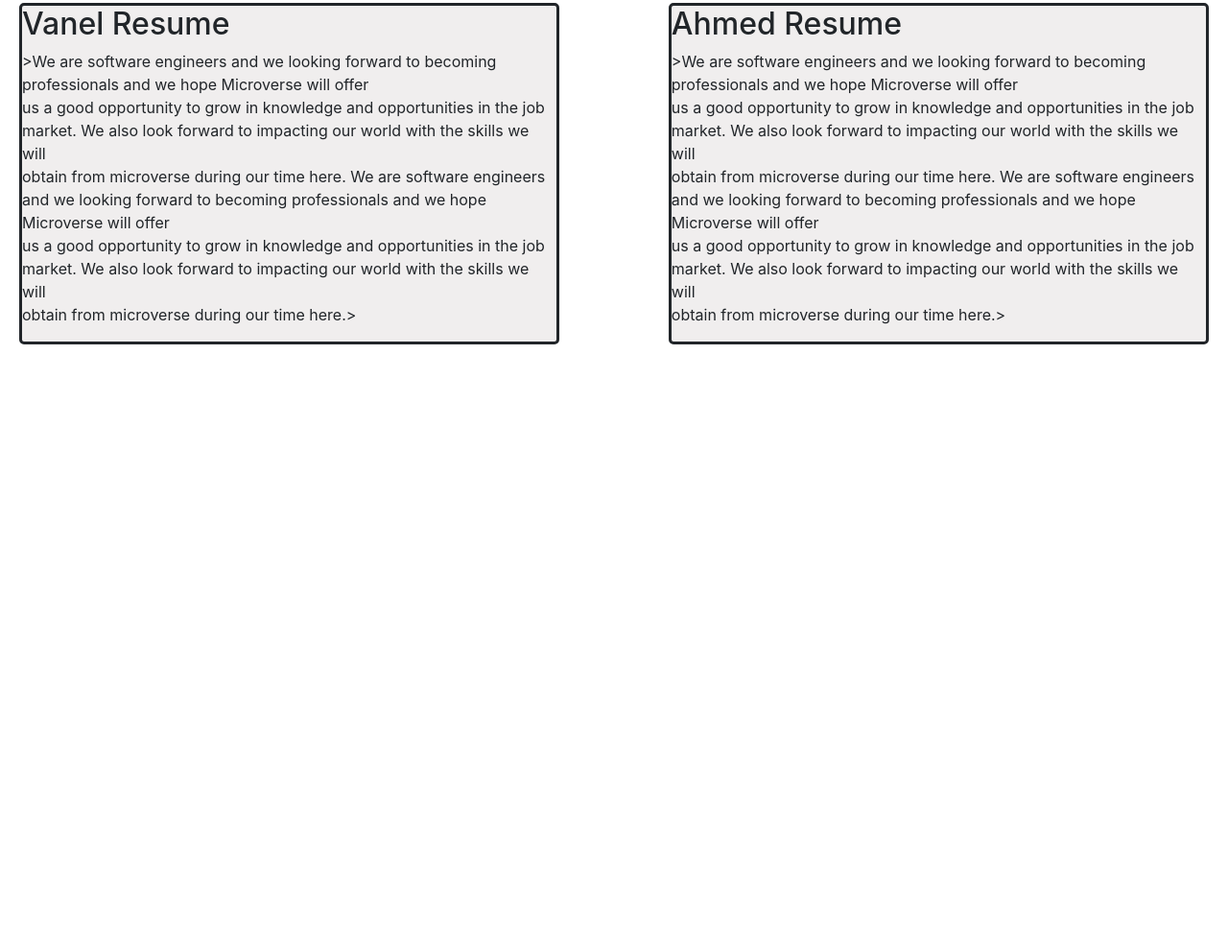
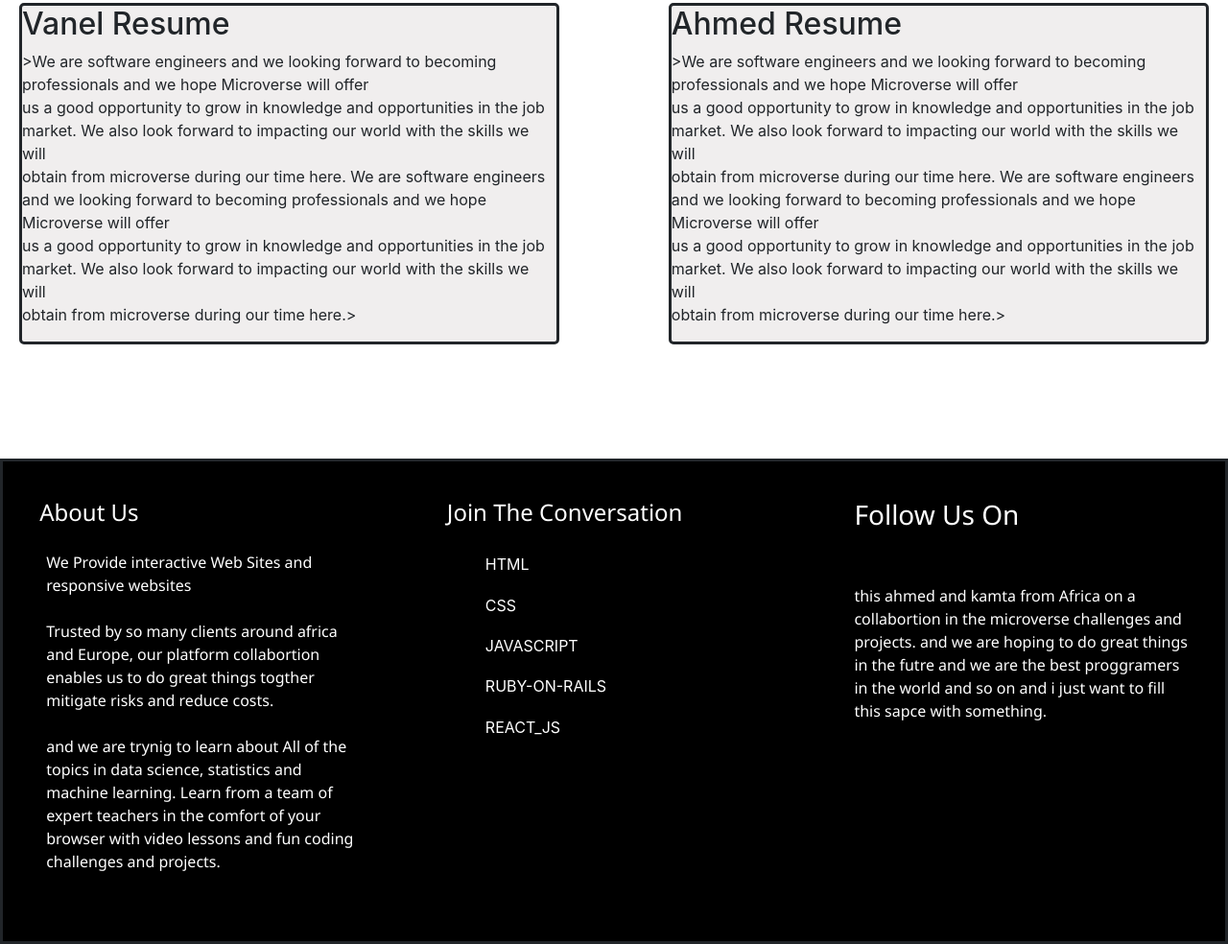
Before and after one commit to Sidahmeders/Ahmed_Kamta, a plain HTML site: page index.html in a window 1280 px wide. Shown: the part 417-1401 px from the top of the page at 96% size. Before the commit the page ends 800 px from the top, so only its background shows below. Drawn offline with nearby package versions, Linux system fonts and the light colour scheme.

Commit message:
adding the footer

```diff
--- a/css/style.css
+++ b/css/style.css
@@ -1,10 +1,10 @@
 
 .back {
-
-    opacity: .7;
+    opacity: 1;
     height: 400px;
 
 }
+
 
 #bar{
     background-image: url(../caspar-camille-rubin-0qvBNep1Y04-unsplash.jpg);
@@ -56,5 +56,157 @@
     background-color: rgb(240, 238, 238);
     border-radius: 5px;
     border: solid;
+}
+
+.footer{
+    border: solid;
+    width: 100%;
+    height: auto;
+    background: rgb(27, 87, 128);
+    position: relative;
+    transform: translateY(99px);
+    display: flex;
+    flex-direction: row;
 
 }
+.foot{
+    background: rgb(0, 0, 0);
+    width: 33.33%;
+    padding: 3%;
+}
+.foot h3{
+    font-size: x-large;
+    font-family: 'Segoe UI', Tahoma, Geneva, Verdana, sans-serif;
+    background: rgb(0, 0, 0);
+    color: white;
+    border-radius: 3%;
+    text-align: left;
+}
+.foot p{
+    font-family: 'Segoe UI', Tahoma, Geneva, Verdana, sans-serif;
+    text-align: left;
+    background: rgb(0, 0, 0);
+    color: white;
+    padding: 5% 2%;
+    border-radius: 3%;
+}
+.foot li a{
+    text-decoration: none;
+    color:rgb(255, 255, 255);
+    background: rgb(0, 0, 0);
+}
+.foot  li a:hover{
+    color: rgb(0, 0, 0);
+    background: white;
+    font-weight: bold;
+}
+.foot .ul, .li{
+    background: rgb(0, 0, 0);
+    padding-top: 3%;
+    padding-bottom: 3%;
+}
+.foot-f{
+    background: rgb(0, 0, 0);
+    width: 33.33%;
+    padding: 3%;
+    font-size: x-large;
+    font-family: 'Segoe UI', Tahoma, Geneva, Verdana, sans-serif;
+    color: rgb(0, 0, 0);
+}
+.foot-f h3{
+    background: black;
+    color: white;
+}
+.font-2 i{
+    font-size: xx-large;
+    padding: 3% 7%;
+    text-decoration: none;
+    color: rgb(255, 255, 255);
+    background: black;
+
+}
+.font-2 i:hover{
+    background: rgb(255, 253, 253);
+    color: rgb(0, 0, 0);
+}
+.foot-f p{
+    background: black;
+    color: white;
+    font-size: medium;
+}
+
+
+
+@media (max-width: 1100px) {
+    #why{
+        padding: 0;
+        margin: 0;
+        display: flex;
+        flex-direction: column;
+        align-items: center;
+    }
+    .sect-2{
+        width: 56%;
+    }
+    .exert img{
+        width: 60%
+    }
+}
+
+@media (max-width: 960px) {
+    .exert img{
+        width: 66%
+    }
+    .footer{
+        display: flex;
+        flex-direction: column;
+    }
+    .foot, .foot-f{
+        width: 100%;
+        padding: 0;
+        font-size: 17px;
+    }
+    .foot ul li{
+        display: inline-block;
+        padding: 10px;
+        margin: 0 5px;
+    }
+    .foot-f p{
+        font-size: 17px;
+        margin-top: 35px;
+    }
+    .foot-f h3{
+        margin-bottom: 35px;
+        font-size: 28px
+    }
+}
+
+@media (max-width: 750px) {
+    .nav{
+        position: relative;
+        width: 100%;
+        height: auto;
+        border: transparent;
+    }
+    .form{
+        transform: translate(0px, 0px);
+    }
+    .sect-2{
+        width: 70%;
+    }
+    .main{
+        transform: translate(0px, 0px);
+    }
+    .exert img{
+        width: 70%
+    }
+}
+
+@media (max-width:600px) {
+    .sect-2{
+        width: 79%;
+    }
+    .exert img{
+        width: 80%
+    }
+}
--- a/index.html
+++ b/index.html
@@ -66,6 +66,50 @@
       with the skills we will</br> obtain from microverse during our time here.></p>
     </section>
 
+    <footer class="footer">
+
+      <div class="foot">
+      <h3>About Us</h3>
+      <p>
+      We Provide interactive Web Sites and responsive websites <br><br>
+
+      Trusted by so many clients around africa and Europe,
+      our platform collabortion enables us to do great things togther
+      mitigate risks and reduce costs. <br><br>
+
+      and we are trynig to learn about All of the topics in data science, statistics and machine learning.
+      Learn from a team of expert teachers in the comfort of your browser with video lessons and fun coding challenges and projects.
+      </p>
+      </div>
+
+      <div class="foot">
+      <h3>Join The Conversation</h3>
+      <ul style="list-style: none" class="ul">
+      <li class="li"> <a href="#">HTML</a> </li>
+      <li class="li"> <a href="#">CSS</a> </li>
+      <li class="li"> <a href="#">JAVASCRIPT</a> </li>
+      <li class="li"> <a href="#">RUBY-ON-RAILS</a> </li>
+      <li class="li"> <a href="#">REACT_JS</a> </li>
+      </ul>
+      </div>
+
+      <div class="foot-f">
+      <h3>Follow Us On</h3>
+      <span class="font-2">
+      <a href="#"><i class="fab fa-linkedin"></i></a>
+      <a href="#"><i class="fab fa-facebook"></i></a>
+      <a href="#"><i class="fab fa-twitter"></i></a>
+      <a href="#"> <i class="fab fa-instagram"></i></a>
+      </span>
+      <p>
+        this ahmed and kamta from Africa on a collabortion in the microverse challenges and projects.
+        and we are hoping to do great things in the futre and we are the best proggramers in the world and so on
+        and i just want to fill this sapce with something.
+      </p>
+      </div>
+
+      </footer>
+
     <!-- <script src="https://cdn.freecodecamp.org/testable-projects-fcc/v1/bundle.js"></script> -->
     <script  src="js/index.js"></script>
   </body>
```
Also changed, not shown: ss1.jpg (added), ss2.jpg (added), ss3.jpg (added).
